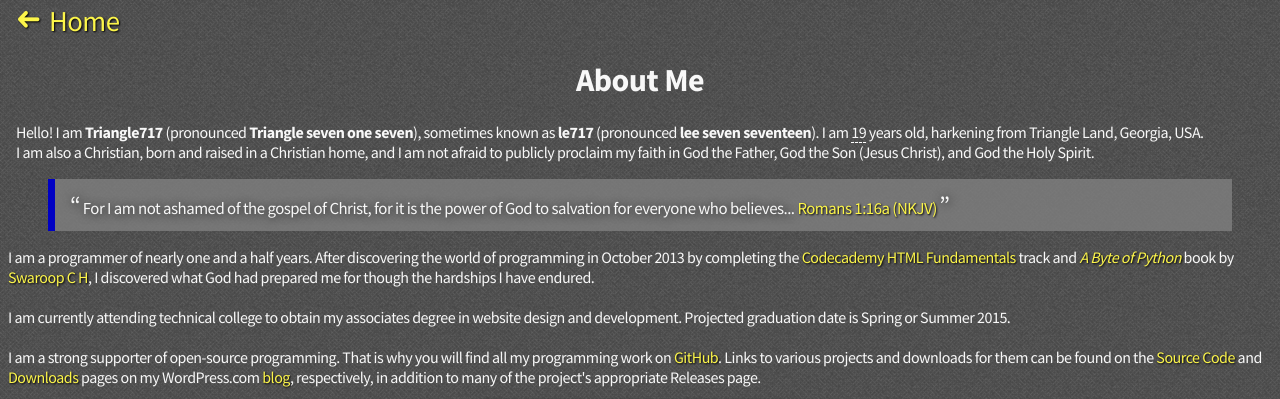
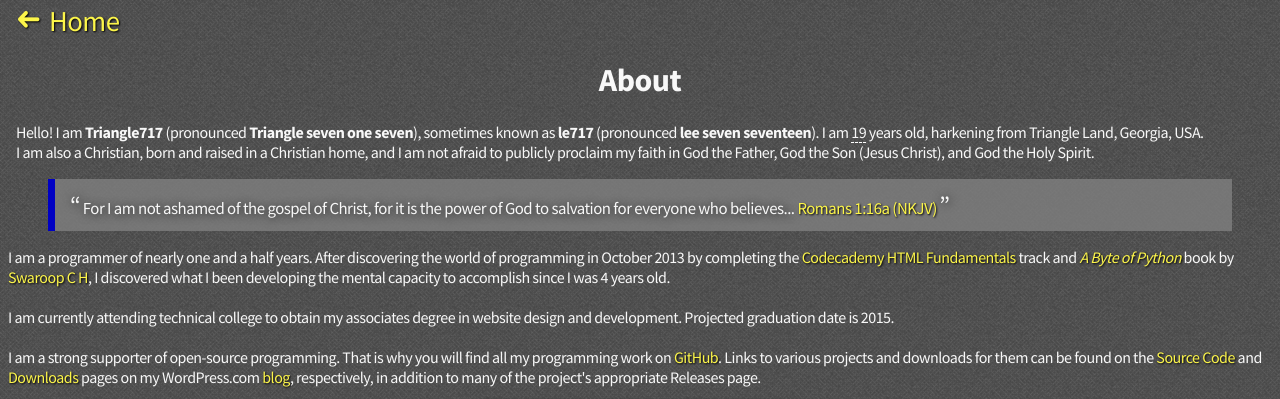
Before and after one commit to le717/le717.github.io, a Jekyll site: the page built from about.html, in a window 1280 px wide, cut to the strip 0-399 px from the top of the page. Built offline with Jekyll 4.4.1, drawn with Linux system fonts in a browser that asks for light colours; some web fonts are replaced; Markdown is read by kramdown in place of the engine named in the settings.

Commit message:
Oops. :stuck_out_tongue:

```diff
--- a/about.html
+++ b/about.html
@@ -4,11 +4,10 @@ title: About
 {% include header.html %}
 {% include base-style.html %}
   <style>
-    h1 { text-align: center; }
     #i-am-age { border-bottom: 1px dashed white; }
   </style>
 {% include bridge.html %}
-  <h1>About Me</h1>
+  <h1 class="text-center">About</h1>
   <p>
     Hello! I am <span class="text-bold">Triangle717</span> (pronounced <span class="text-bold">Triangle seven one seven</span>), sometimes known as
     <span class="text-bold">le717</span> (pronounced <span class="text-bold">lee seven seventeen</span>).
@@ -18,19 +17,19 @@ title: About
     <blockquote>For I am not ashamed of the gospel of Christ, for it is the power of God to salvation for everyone who believes...
   <a target="_blank" href="http://bible.com/114/rom.1.16.nkjv">Romans&nbsp;1:16a&nbsp;(NKJV)</a></blockquote>
 
-  I am a programmer of nearly one and a half years. After discovering the world of programming in October 2013 by completing the <a target="_blank" href="http://www.codecademy.com">Codecademy HTML Fundamentals</a> track and <a target="_blank" href="http://swaroopch.com/notes/python/"><span class="text-italic">A Byte of Python</span></a> book by
-    <a target="_blank" href="http://swaroopch.com/">Swaroop C H</a>, I discovered what God had prepared me for though the hardships I have endured.
+  I am a programmer of nearly one and a half years. After discovering the world of programming in October 2013 by completing the <a target="_blank" href="http://www.codecademy.com">Codecademy HTML Fundamentals</a> track and <a target="_blank" href="http://swaroopch.com/notes/python/"><span class="text-italic">A Byte of Python</span></a> book by <a target="_blank" href="http://swaroopch.com/">Swaroop C H</a>,
+I discovered what I been developing the mental capacity to accomplish since I was 4 years old.
     <br><br>
-    I am currently attending technical college to obtain my associates degree in website design and development. Projected graduation date is Spring or Summer 2015.
+    I am currently attending technical college to obtain my associates degree in website design and development. Projected graduation date is 2015.
     <br><br>
     I am a strong supporter of open-source programming. That is why you will find all my programming work on <a target="_blank" href="{{ site.github.owner_url }}">GitHub</a>.
     Links to various projects and downloads for them can be found on the <a target="_blank" href="http://Triangle717.WordPress.com/code/">Source  Code</a> and <a target="_blank" href="http://Triangle717.WordPress.com/downloads/">Downloads</a> pages on my WordPress.com
     <a target="_blank" href="http://Triangle717.WordPress.com/">blog</a>, respectively, in addition to many of the project's appropriate Releases page.
   </p>
 
-  <p style="text-align: center;"><img class="img-shadow" id="my-avatar" alt="Triangle717" src="http://1.gravatar.com/avatar/3493f5b364f9958db51194a6fc629a46?size=320" width="320" height="320" /></p>
+  <p class="text-center"><img class="img-shadow" id="my-avatar" alt="Triangle717" src="http://1.gravatar.com/avatar/3493f5b364f9958db51194a6fc629a46?size=320" width="320" height="320" /></p>
 
-  <h1>About this site</h1>
+  <h1 class="text-center">About this site</h1>
   <p>
     <span class="text-bold">Triangle Land</span>, as it is called, is a <a target="_blank" href="http://jekyllrb.com/">Jekyll-powered</a> HTML5 site hosted on <a target="_blank" href="https://pages.github.com">GitHub Pages</a> (and is 100% <a target="_blank" href="{{ site.github.repository_url }}">open-source</a> under the <a href="{{ site.baseurl }}/license.html">MIT License</a>), written from scratch by yours truly.<br>
     As of March 31, 2014, <span class="text-bold">Triangle Land</span> is under heavy construction, and things will change, break, and move around without notice. I am sorry for any inconvenience this may cause.
--- a/index.html
+++ b/index.html
@@ -44,8 +44,9 @@ googlefont: Source+Sans+Pro:400,600,700
   <a class="social-button-link" target="_blank" href="{{ site.github.owner_url }}"><div class="icon ion-social-github social-button centered" id="gh-button"></div></a>
   <a class="social-button-link" target="_blank" href="http://www.youtube.com/user/Triangle717"><div class="icon ion-social-youtube social-button centered" id="yt-button"></div></a>
 
-  <!-- MIT License -->
+  <!-- MIT License, Sitemap link -->
   <a class="centered text-bold" id="mit-license" href="{{ site.baseurl }}/license.html">MIT License</a>
+  <a class="centered" id="sitemap-link" href="{{ site.baseurl }}/sitemap.html">Sitemap</a>
 
   <!-- jQuery and jQuery.browser -->
   <script src="http://code.jquery.com/jquery-2.1.0.min.js"></script>
--- a/sitemap.html
+++ b/sitemap.html
@@ -3,11 +3,10 @@ title: Sitemap
 layout: full-page
 ---
   <!-- FUTURE Sort list, tracking https://github.com/Shopify/liquid/pull/304 -->
-  <h1 class="text-center">Sitemap</h1>
   <nav id="sitemap">
     <ul>
-    {% for p in site.pages %}{% if p.type == "Story" %}<h3>Stories</h3>{% endif %}
-      {% if p.type != 404 %}
+    {% for p in site.pages %}{% if p.type == "Story" %}
+      <h3>Stories</h3>{% endif %}{% if p.type != 404 %}
       <li>
         <a {% if p.url == page.url %}class="sitemap-active" title="You are here!"{% endif %} href="{{ site.baseurl }}{{ p.url }}">{{ p.title }}</a>
       </li>{% endif %}{% endfor %}
```
Also changed, not shown: other parts of about.html (+1 -1 lines).
